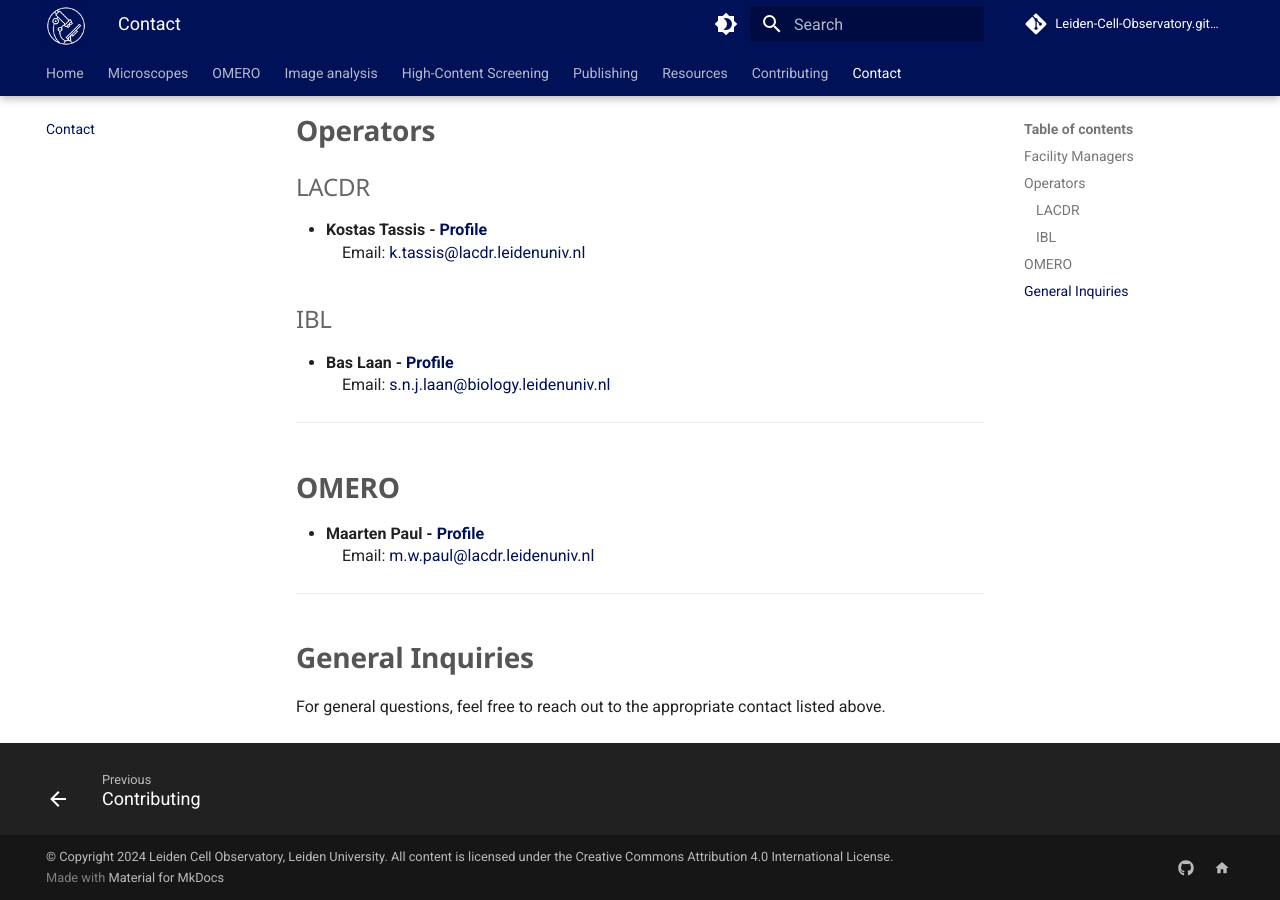
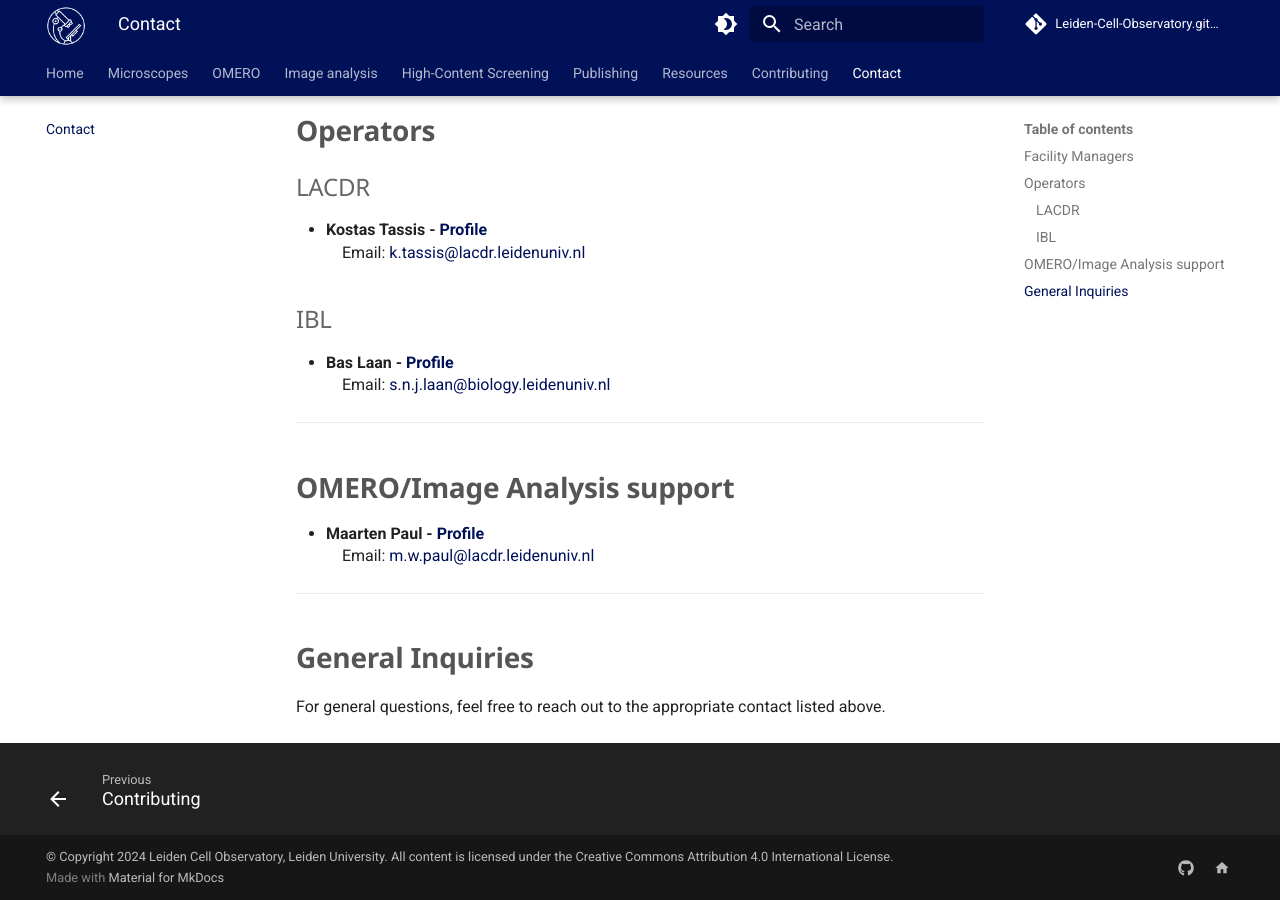
Before and after one commit to Leiden-Cell-Observatory/Leiden-Cell-Observatory.github.io, an MkDocs documentation site: the page built from docs/contact.md, in a window 1280 px wide and 900 px high, scrolled down 515 px. Built offline with MkDocs 1.6.1 and Material for MkDocs 9.7.7, drawn with Linux system fonts in a browser that asks for light colours; comment, search, counter and statistics services are not loaded.

Commit message:
Update contact.md

```diff
--- a/docs/contact.md
+++ b/docs/contact.md
@@ -39,7 +39,7 @@ For more information visit the [Leiden Cell Observatory - Our People](https://ww
 
 ---
 
-## OMERO
+## OMERO/Image Analysis support
 
 - **Maarten Paul - [Profile](https://www.universiteitleiden.nl/en/staffmembers/maarten-paul#tab-1){:target="_blank"}**
     &nbsp;&nbsp;&nbsp;&nbsp;Email: [m.w.paul@lacdr.leidenuniv.nl](mailto:m.w.paul@lacdr.leidenuniv.nl)
```
